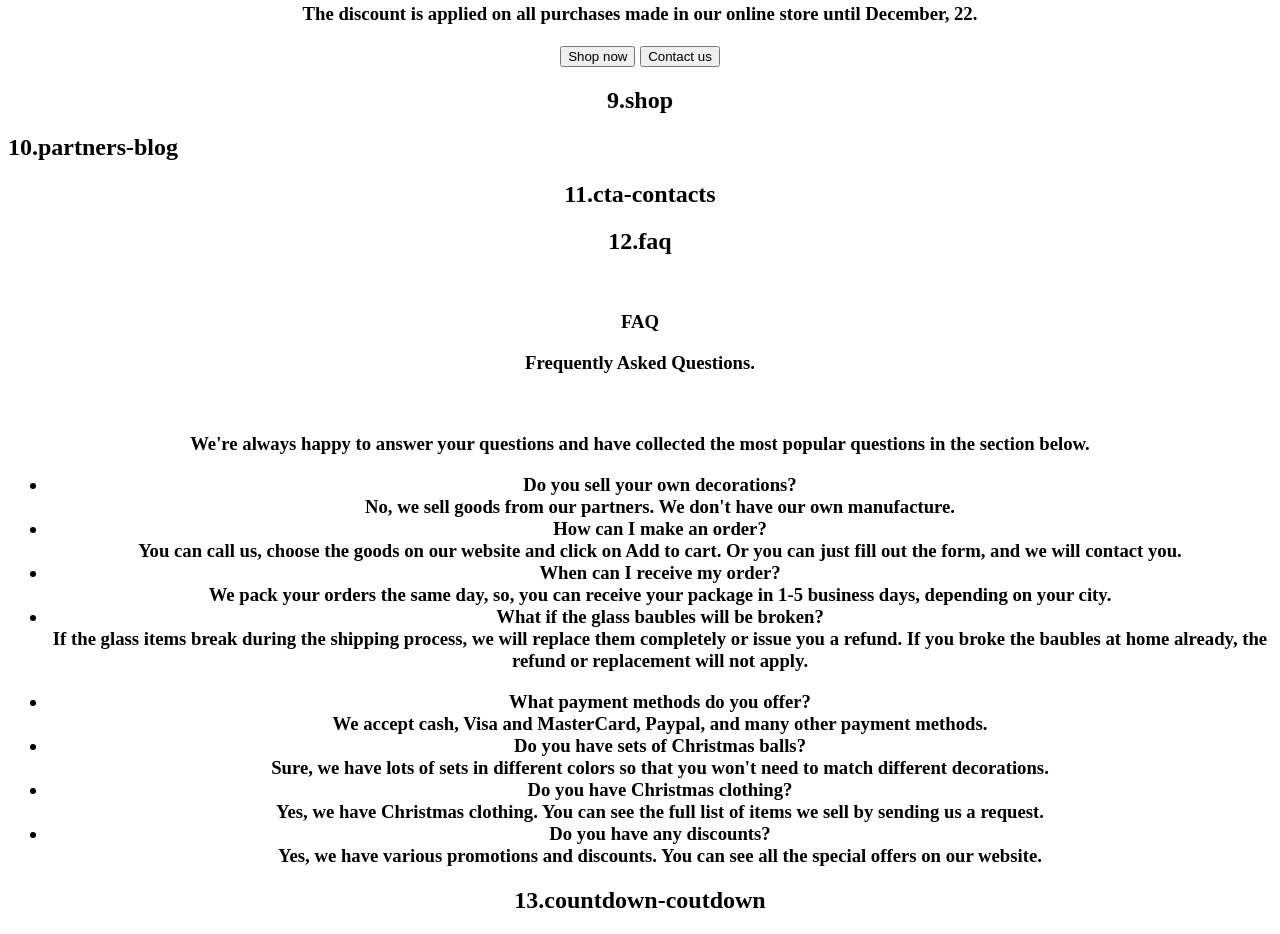
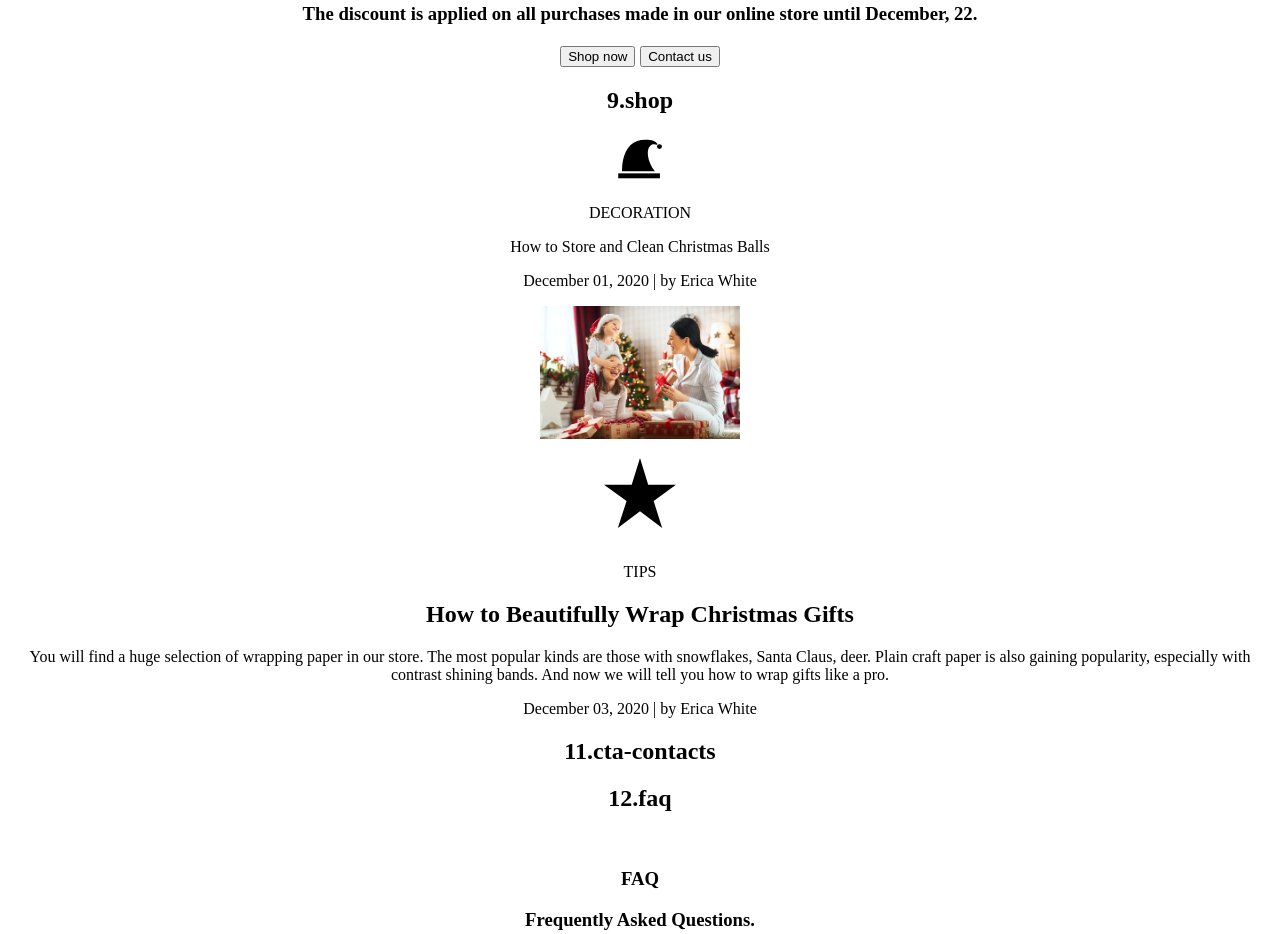
Before and after one commit to koldovsky/650-team-05, a plain HTML site: page index.html in a window 1280 px wide. Shown: the part 2412-3346 px from the top of the page. Drawn offline with Linux system fonts and the light colour scheme.

```diff
--- a/index.html
+++ b/index.html
@@ -183,7 +183,25 @@
 		<div id="shop">
 			<h2>9.shop</h2>
 		</div>
-		<h2>10.partners-blog</h2>
+		<!--Natalia's block-->
+		<div class="decoration">
+			<img width="50" src="img/partner_blog/decoration.svg" alt="Decoration">
+			<section><p>DECORATION</p></section>
+			<section><p>How to Store and Clean Christmas Balls</p></section>
+			<section></section><p>December 01, 2020 <span> | </span> by Erica White</p></section>
+		</div>
+		<div class="tips_family">
+			<section><img width="200" src="img/partner_blog/family with gifts.webp" alt="Family with gifts"></section>
+			<section>
+				<img width="100" src="img/partner_blog/star.svg" alt="Star">
+				<p>TIPS</p>
+			</section>
+			<section><h2>How to Beautifully Wrap Christmas Gifts</h2></section>
+			<section><p>You will find a huge selection of wrapping paper in our store. The most popular kinds are those with snowflakes, Santa Claus, deer. Plain craft paper is also gaining popularity, especially with contrast  shining bands. And now we will tell you how to wrap gifts like a pro.</p></section>
+			<section><p>December 03, 2020<span> | </span>by Erica White</p></section></section>
+
+
+		</div>
 		</div>
 		<!--Natalia's block-->
 		<div id="cta-contacts">
```
Also changed, not shown: img/partner_blog/decoration.svg (added), img/partner_blog/family with gifts.webp (added), img/partner_blog/star.svg (added).
